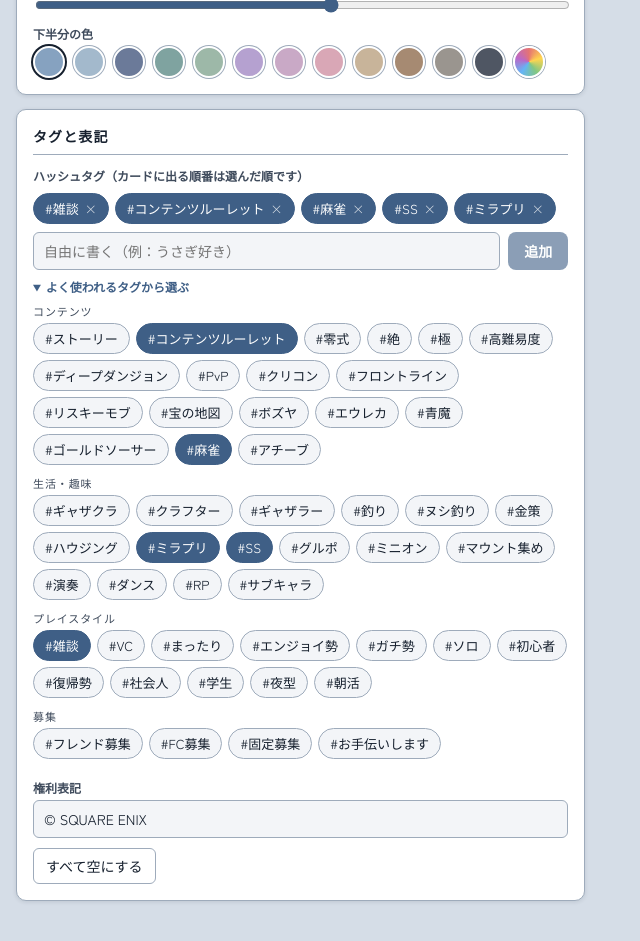
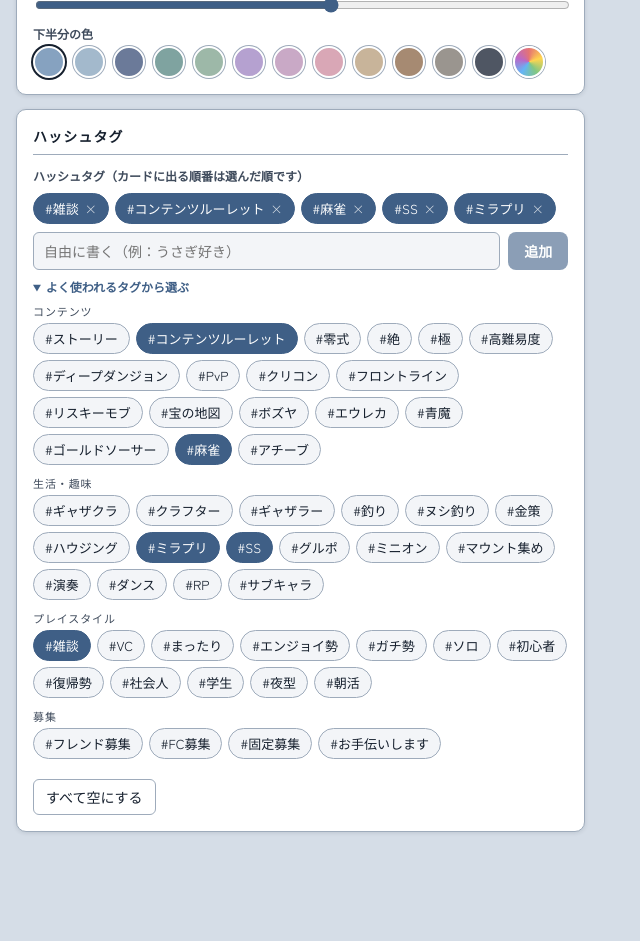
Before and after one commit to akirou0621-stack/ff14-, a Next.js app: page / in a window 1280 px wide. Shown: the part 1920-2861 px from the top of the page, without its empty margins (0-640 px from the left). After the commit the page ends 2800 px from the top, so only its background shows below. Built offline with nearby package versions, Linux system fonts and the light colour scheme; a web font is replaced by a local one.

Commit message:
Make the copyright notice fixed (no longer editable)
Co-Authored-By: Claude Opus 5.5 <noreply@anthropic.com>
Claude-Session: https://claude.ai/code/session_01TdykueHqUXhoK6g266RXdd

```diff
--- a/app/page.tsx
+++ b/app/page.tsx
@@ -17,6 +17,9 @@ const PATCH_GROUPS: { title: string; patches: string[] }[] = [
   { title: '新生エオルゼア', patches: ['2.0', '2.1', '2.2', '2.3', '2.4', '2.5'] }
 ];
 const PATCH_OPTIONS = PATCH_GROUPS.flatMap((g) => g.patches.map((p) => `${p} ${g.title}`));
+
+/** 権利表記（カードに必ず入る。画面からは変更できない） */
+const CREDIT = '© SQUARE ENIX';
 
 /** よく使われるハッシュタグ（ジャンルごと）。増やしたいときはここに足す */
 const TAG_GROUPS: { title: string; tags: string[] }[] = [
@@ -82,7 +85,6 @@ type Profile = {
   sns: string;
   patch: string;
   hashtags: string;
-  credit: string;
 };
 
 /** 画像と、その表示位置（拡大率・位置はカードでもプレビューでも共通） */
@@ -119,8 +121,7 @@ const INITIAL_PROFILE: Profile = {
   bio: 'よろしくお願いします。',
   sns: 'X : @your_id',
   patch: '6.0 暁月のフィナーレ',
-  hashtags: '#雑談 #コンテンツルーレット #麻雀 #SS #ミラプリ',
-  credit: '© SQUARE ENIX'
+  hashtags: '#雑談 #コンテンツルーレット #麻雀 #SS #ミラプリ'
 };
 
 const INITIAL_LEVELS: JobLevels = {
@@ -534,9 +535,8 @@ export default function Home() {
           </section>
 
           <section className="box">
-            <h2>タグと表記</h2>
+            <h2>ハッシュタグ</h2>
             <HashtagPicker value={profile.hashtags} onChange={(v) => update('hashtags', v)} />
-            <Field id="credit" label="権利表記" value={profile.credit} onChange={(v) => update('credit', v)} />
             <button className="ghost" onClick={resetAll}>すべて空にする</button>
           </section>
         </div>
@@ -655,7 +655,7 @@ const Card = forwardRef<HTMLDivElement, CardProps>(function Card({ profile, leve
           </div>
         </div>
 
-        {profile.credit && <div className="c-credit">{profile.credit}</div>}
+        <div className="c-credit">{CREDIT}</div>
       </div>
     </div>
   );
```
